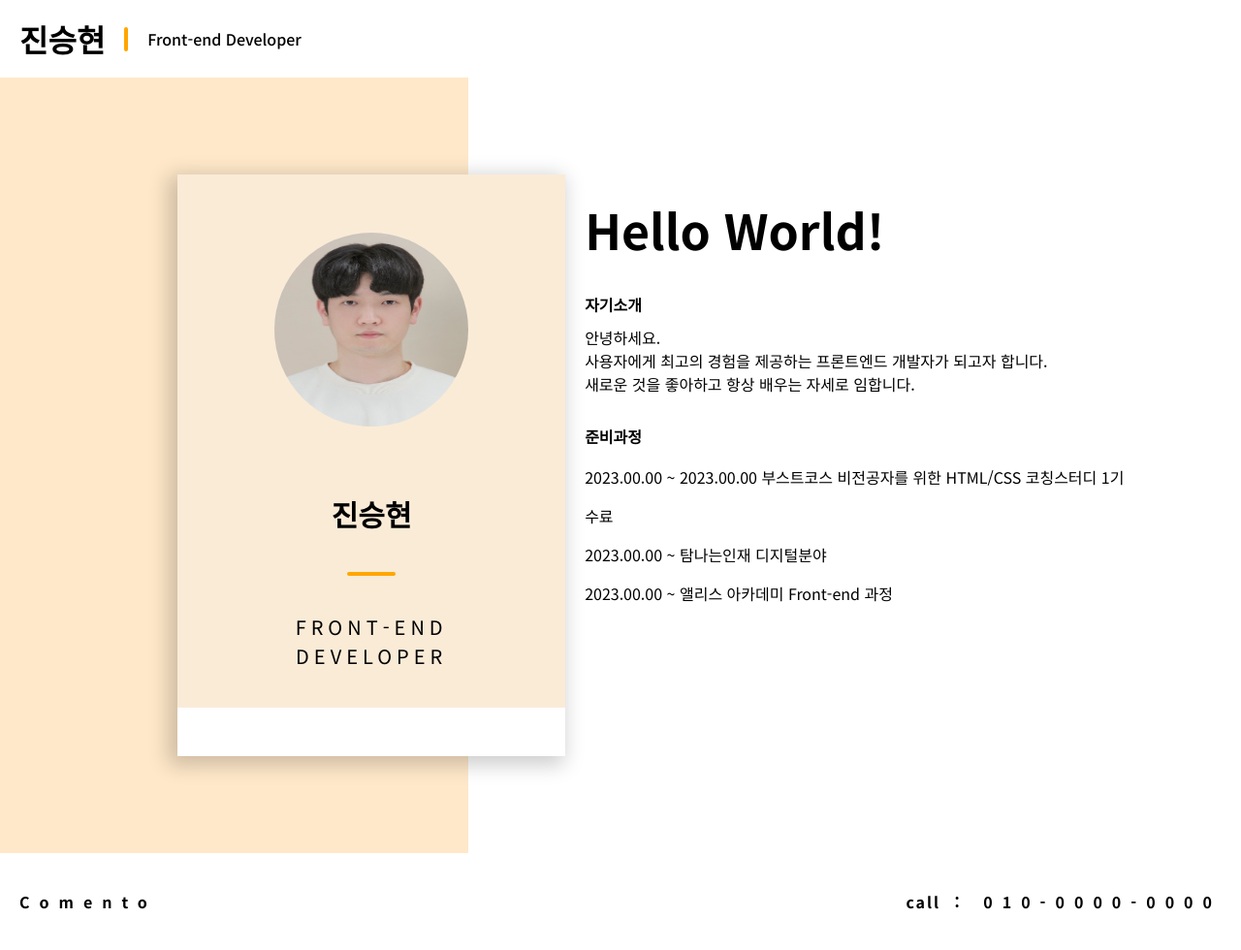
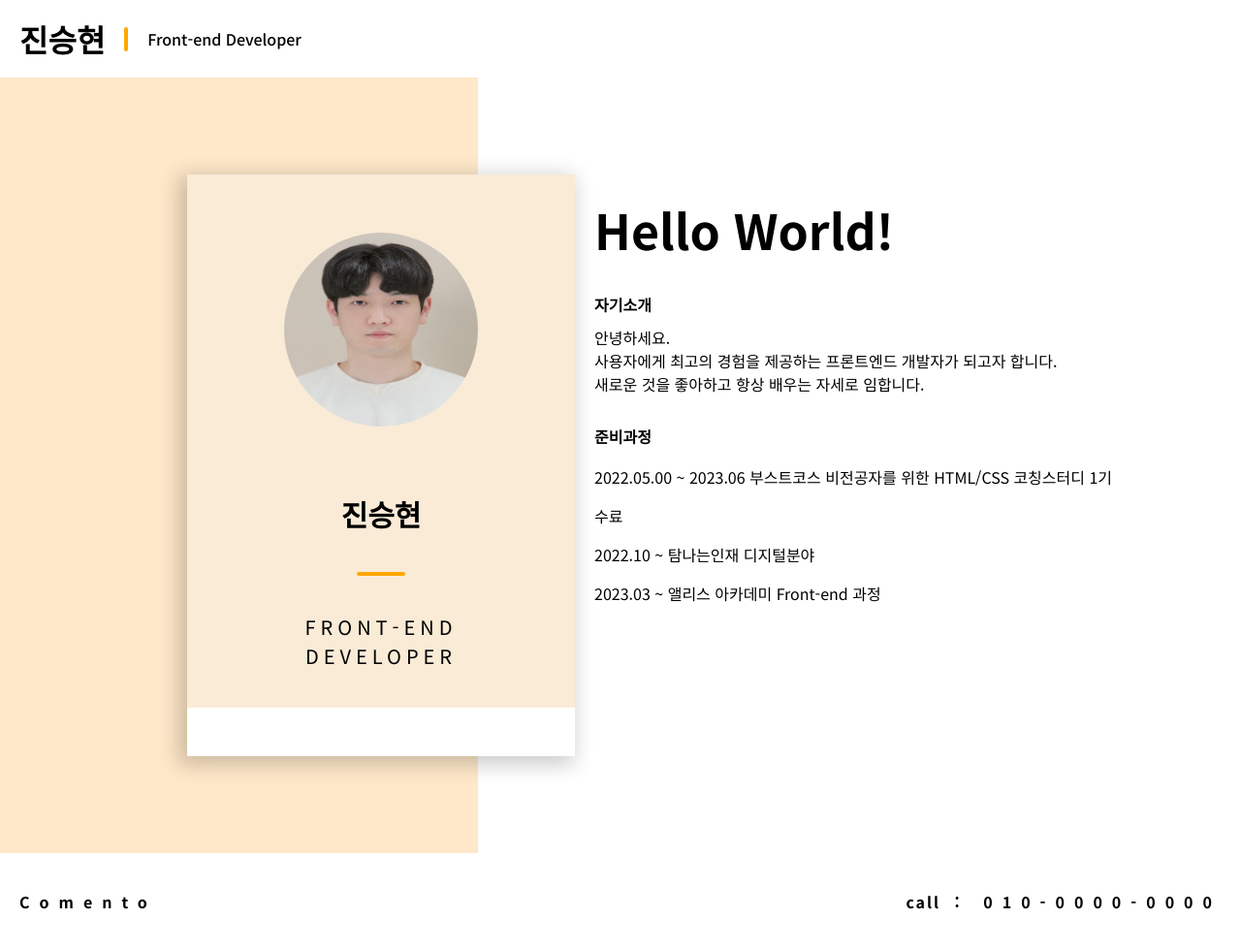
Before and after one commit to warizi/comento, a plain HTML site: page index.html in a window 1280 px wide. Shown: the whole page at 97% size. Drawn offline with Linux system fonts and the light colour scheme.

Commit message:
히스토리 날짜 수정

```diff
--- a/index.html
+++ b/index.html
@@ -39,11 +39,11 @@
             </p>
             <h4 class="info_title">준비과정</h4>
             <p class="history">
-                2023.00.00 ~ 2023.00.00 부스트코스 비전공자를 위한 HTML/CSS 코칭스터디 1기 수료
+                2022.05.00 ~ 2023.06 부스트코스 비전공자를 위한 HTML/CSS 코칭스터디 1기 수료
                 <br>
-                2023.00.00 ~ 탐나는인재 디지털분야
+                2022.10 ~ 탐나는인재 디지털분야
                 <br>
-                2023.00.00 ~ 앨리스 아카데미 Front-end 과정
+                2023.03 ~ 앨리스 아카데미 Front-end 과정
             </p>
         </section>
     </main>
```
